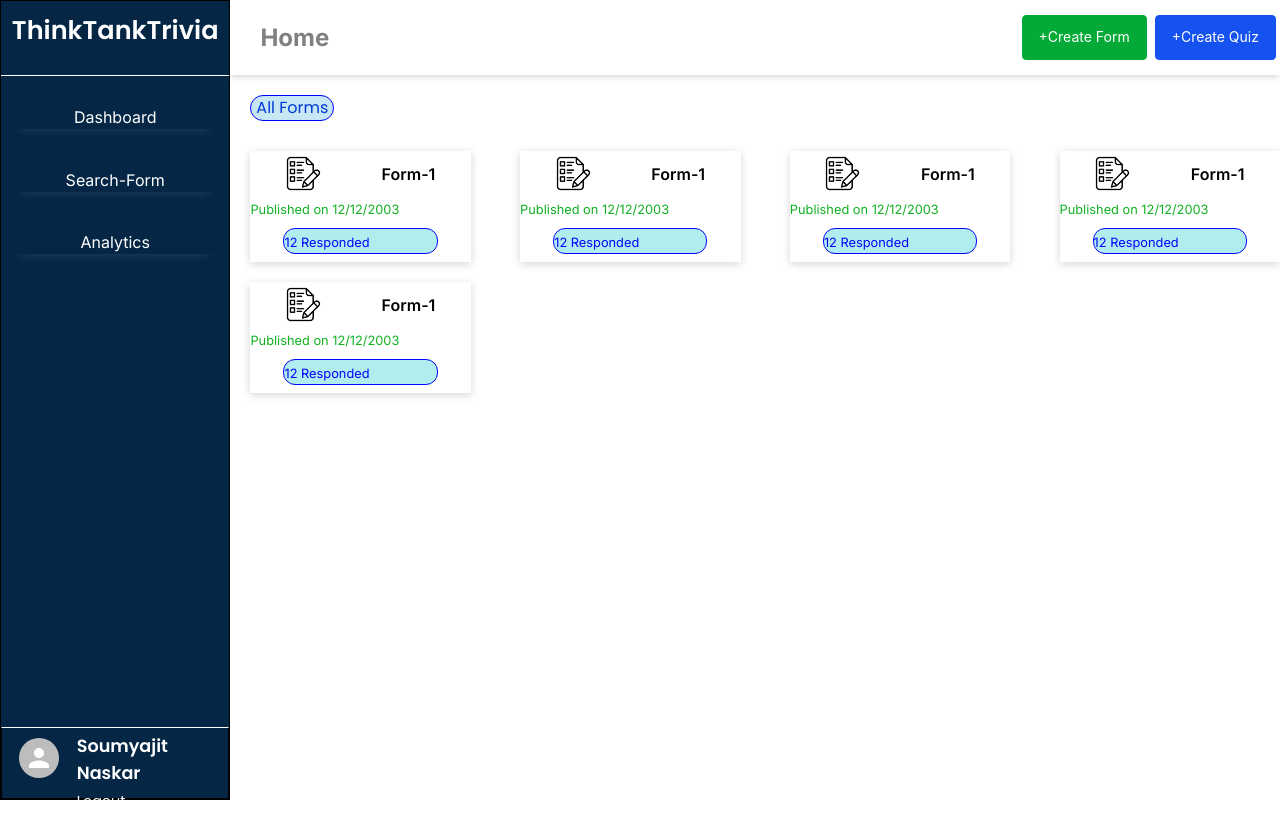
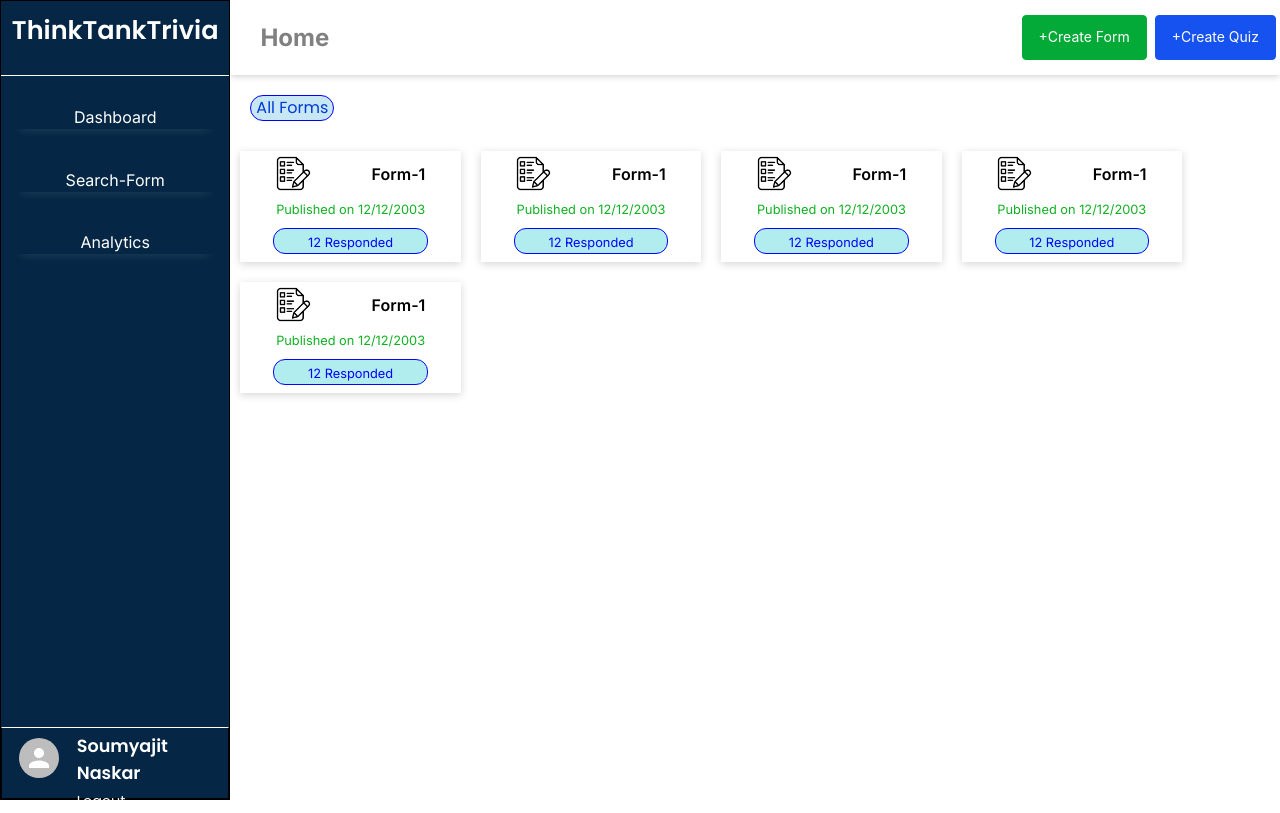
Before and after one commit to algo-maniac/think-tank-trivia, a Next.js app: page /dashboard in a window 1280 px wide. Built offline with nearby package versions, Linux system fonts and the light colour scheme; no server answers; a web font is replaced by a local one.

Commit message:
css changes

```diff
--- a/src/app/dashboard/style.css
+++ b/src/app/dashboard/style.css
@@ -271,8 +271,6 @@ html,body{
 }
 .container{
   display: flex;
-  margin: 10px;
   flex-direction: row;
   flex-wrap: wrap;
-  justify-content: space-between;
 }
--- a/src/components/ResponseCard.css
+++ b/src/components/ResponseCard.css
@@ -5,6 +5,7 @@
     justify-content: space-around;
     margin: 10px;
     width: 21%;
+    text-align: center;
     box-shadow: rgba(51, 51, 51, 0.2) 0px 2px 8px 0px;
 }
 .header1{
```
